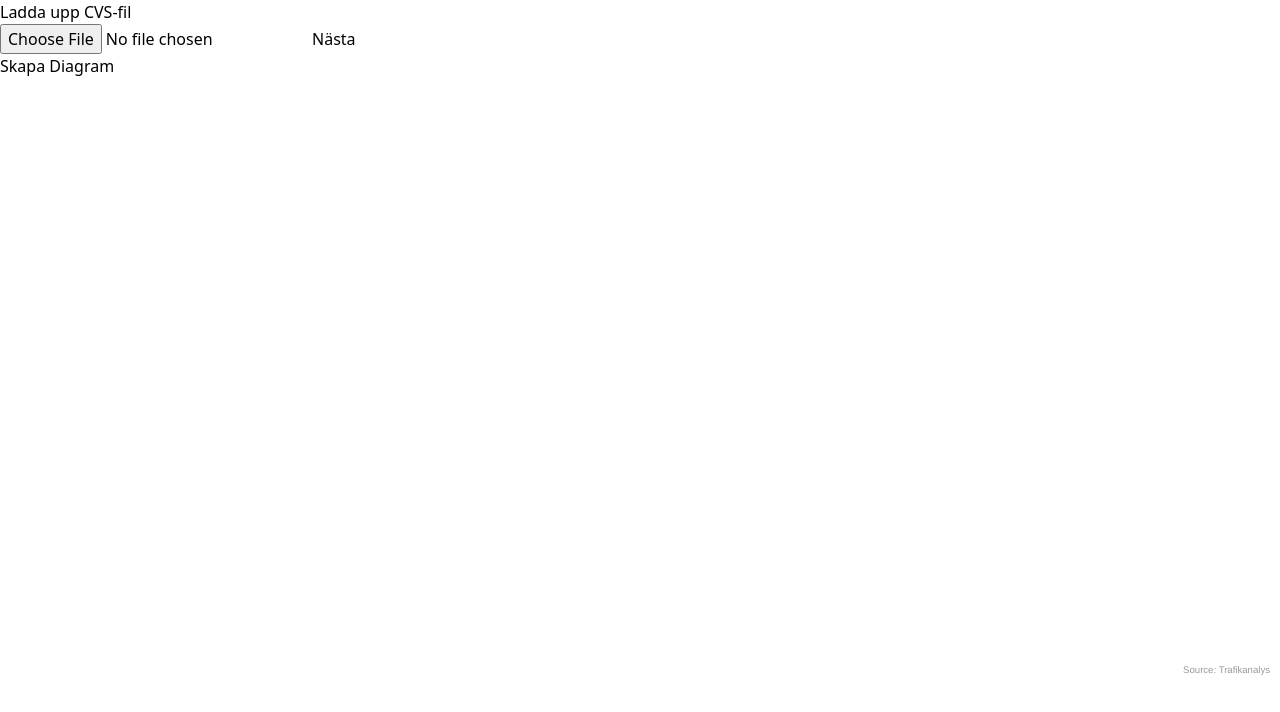
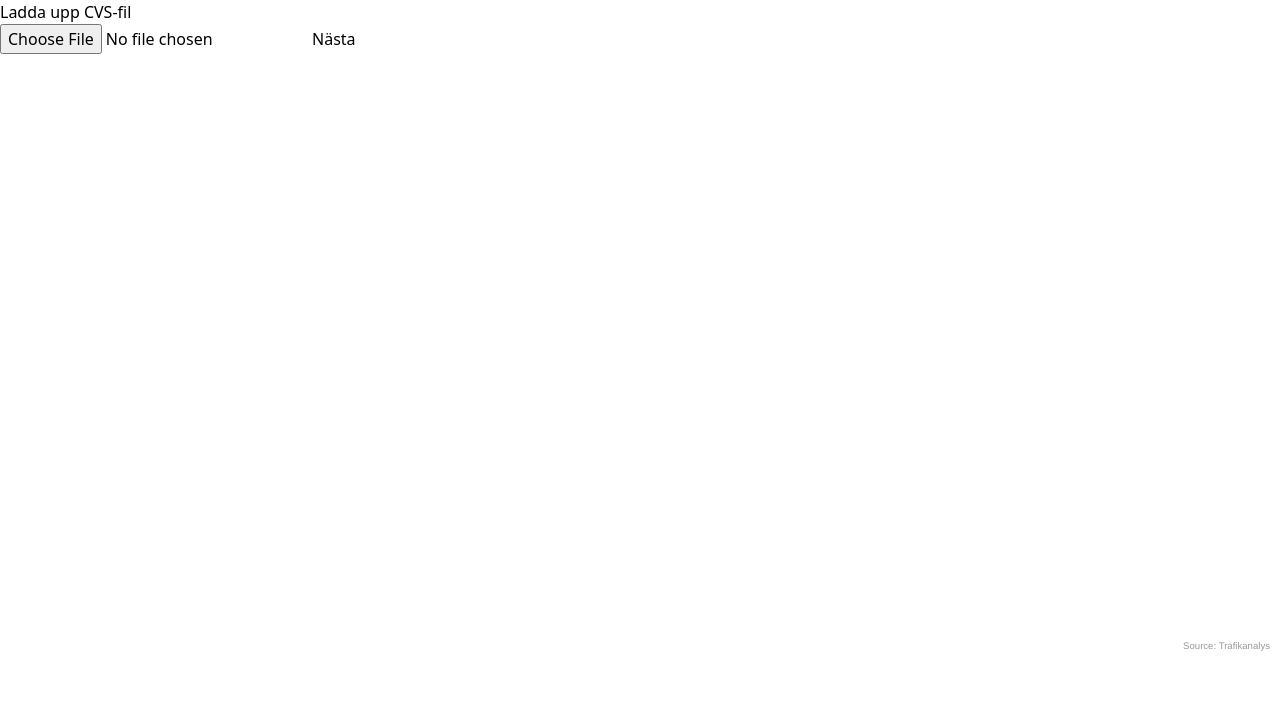
Before and after one commit to jacobbirke/Trafa-Statistik, a React (Vite) app in the folder Trafa-visualisering/: page / in a window 1280 px wide. Shown: the top 712 px of the page. Built offline with nearby package versions, Linux system fonts and the light colour scheme.

Commit message:
fix för generera digram knapp  i steg

```diff
--- a/Trafa-visualisering/src/components/Gränssnitt.tsx
+++ b/Trafa-visualisering/src/components/Gränssnitt.tsx
@@ -50,7 +50,7 @@ const StatistikGränssnitt: React.FC = () => {
             align: "left",
           },
           credits: {
-            text: 'Source: <a href="https://www.trafa.se/bantrafik/punktlighet-pa-jarnvag/" target="_blank">Trafikanalys</a>',
+            text: 'Source: <a href="https://www.trafa.se/" target="_blank">Trafikanalys</a>',
           },
           xAxis: [
             {
@@ -449,23 +449,17 @@ const StatistikGränssnitt: React.FC = () => {
         </div>
       )}
 
-      <button onClick={handleGenerateChart}>Skapa Diagram</button>
       <div
         id="container"
         ref={containerRef}
         style={{ width: "100%", height: "600px" }}
       />
 
-      {/* {step == "review-generate" && (
+      {step == "review-generate" && (
         <div>
           <button onClick={handleGenerateChart}>Skapa Diagram</button>
-          <div
-            id="container"
-            ref={containerRef}
-            style={{ width: "100%", height: "600px" }}
-          />
         </div>
-      )} */}
+      )}
     </div>
   );
 };
```
